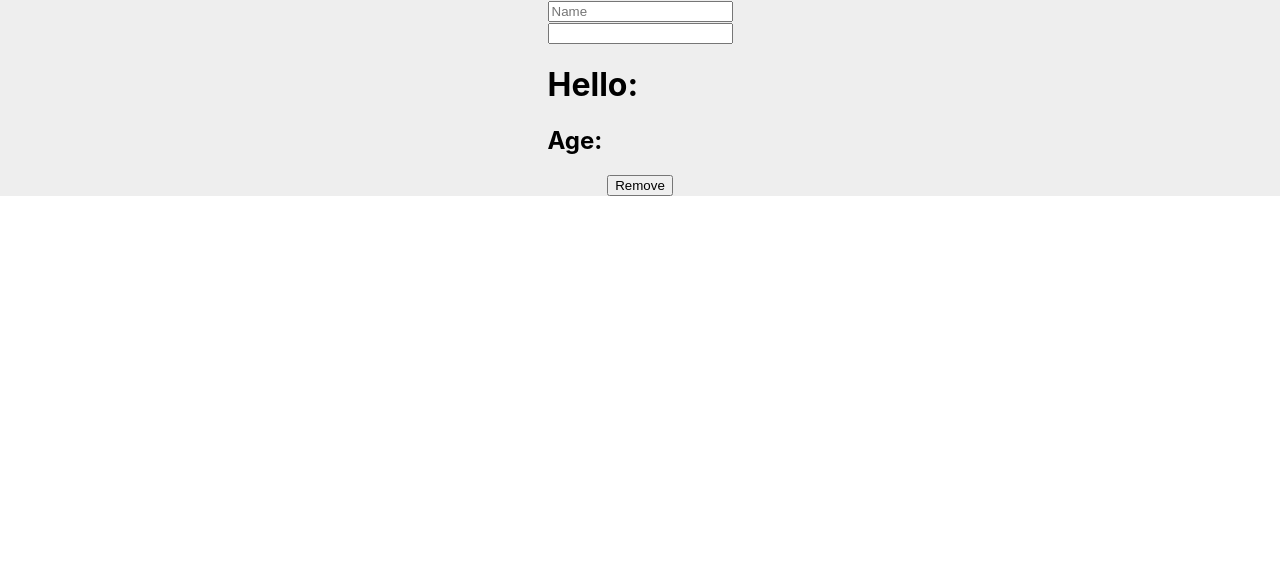
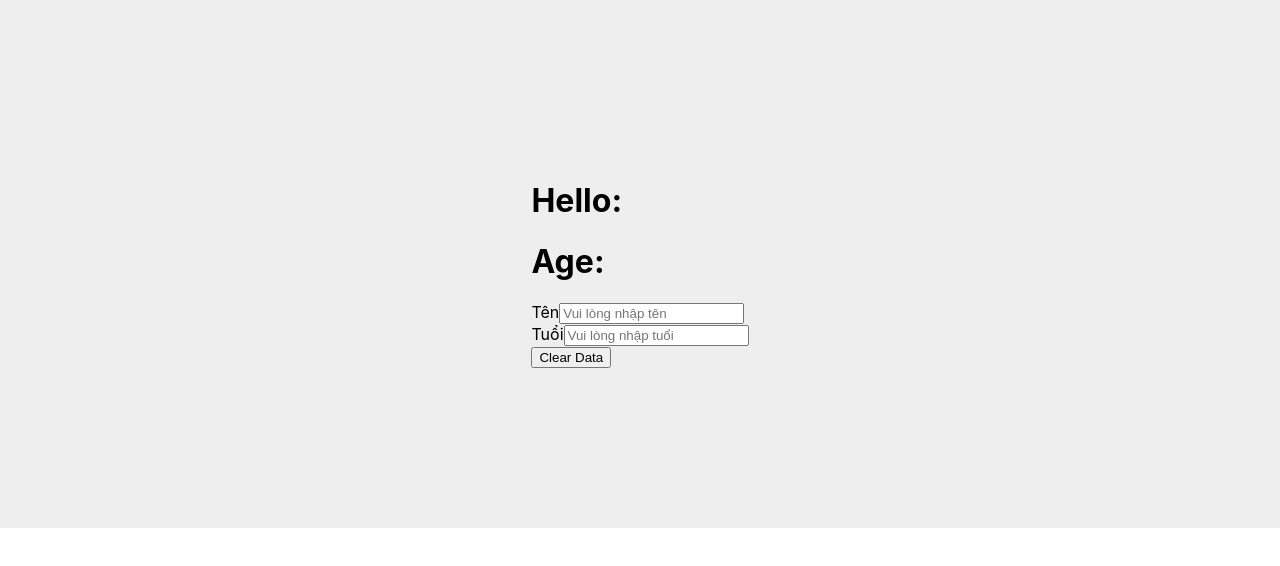
Before and after one commit to khanhpv195/course-reactjs, a React app in the folder reactjs_th3/: page / in a window 1280 px wide. Built offline with nearby package versions, Linux system fonts and the light colour scheme.

Commit message:
Props 13/04/2022

```diff
--- a/reactjs_th3/src/assets/css/style.css
+++ b/reactjs_th3/src/assets/css/style.css
@@ -4,4 +4,6 @@
     justify-content: center;
     background-color: #eeeeee;
     flex-direction: column;
+    padding-top: 10em;
+    padding-bottom: 10em;
 }
--- a/reactjs_th3/src/components/commons/Button.js
+++ b/reactjs_th3/src/components/commons/Button.js
@@ -1,10 +1,9 @@
 import React, { useState } from "react";
 
-const Button = () => {
-
+const Button = (props) => {
   return (
     <div>
-      <button onClick={() => alert("OK")}>Button</button>
+      <button onClick={props.onClickHandle}>{props.btnText}</button>
     </div>
   );
 };
--- a/reactjs_th3/src/components/commons/Input.js
+++ b/reactjs_th3/src/components/commons/Input.js
@@ -1,10 +1,13 @@
 import React from "react";
 
-const Input = () => {
+const Input = (props) => {
   return (
     <div>
-      <label>Username</label>
-      <input placeholder="Type your username" />
+      <label>{props.labelText}</label>
+      <input
+        placeholder={props.placeholderText}
+        onChange={props.handleOnChange}
+      />
     </div>
   );
 };
--- a/reactjs_th3/src/pages/Home/HomePage.js
+++ b/reactjs_th3/src/pages/Home/HomePage.js
@@ -1,45 +1,50 @@
 import React, { useState } from "react";
 import Button from "./../../components/commons/Button";
 import Input from "./../../components/commons/Input";
-import Text from "./../../components/commons/Text";
 import "./../../assets/css/style.css";
-import Social from "../../components/Social";
 const HomePage = () => {
-  const [name, setName] = useState('')
-  const [age, setAge] = useState('')
-  const [loading, setLoading] = useState(false)
+  const [name, setName] = useState("");
+  const [age, setAge] = useState("");
+  const [loading, setLoading] = useState(false);
   const removeData = () => {
     setLoading(true);
     if (name.length && age.length) {
       setTimeout(() => {
         setLoading(false);
-      }, 5000)
-      setName("")
-      setAge('')
+      }, 5000);
+      setName("");
+      setAge("");
     } else {
-      setLoading(false)
+      setLoading(false);
       alert("Vui lòng nhập giá trị");
       return false;
     }
+  };
 
-  }
   return (
     <div className="wrapper">
       {loading ? (
-        <h1>Loading...</h1>
+        <h1>loading...</h1>
       ) : (
         <div>
-          <input type="text" value={name} onChange={(e) => setName(e.target.value)
-          } placeholder="Name" />
-          <br />
-          <input type="number" value={age} onChange={(e) => setAge(e.target.value)} />
-          <h1>Hello: {name}</h1>
-          <h2>Age: {age}</h2>
+          <div>
+            <h1>Hello:{name}</h1>
+            <h1>Age:{age}</h1>
+          </div>
+          <Input
+            labelText="Tên"
+            placeholderText="Vui lòng nhập tên"
+            handleOnChange={(e) => setName(e.target.value)}
+          />
+          <Input
+            labelText="Tuổi"
+            placeholderText="Vui lòng nhập tuổi"
+            handleOnChange={(e) => setAge(e.target.value)}
+          />
+          <Button onClickHandle={() => removeData()} btnText="Clear Data" />
         </div>
       )}
-
-      <button disabled={loading ? true : false} onClick={() => removeData()}> Remove</button>
-    </div >
+    </div>
   );
 };
 
```
Also changed, not shown: 1 other file.
